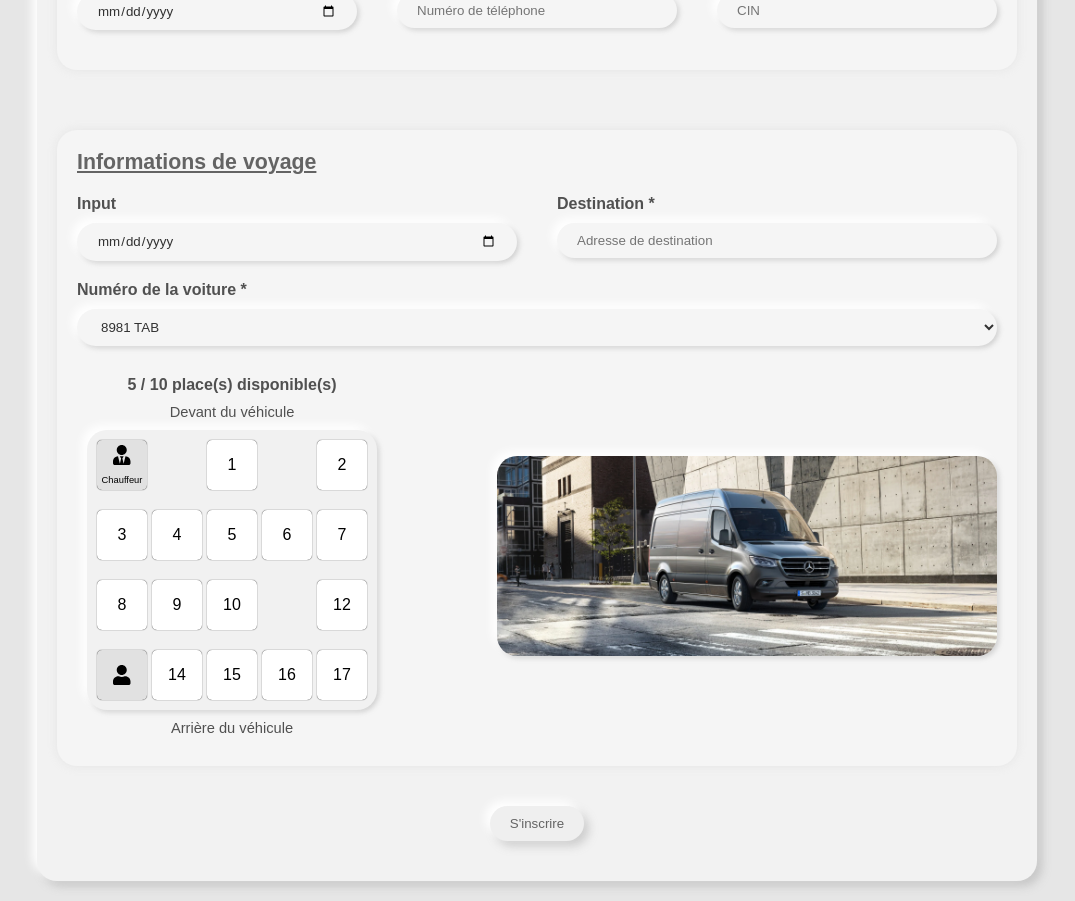
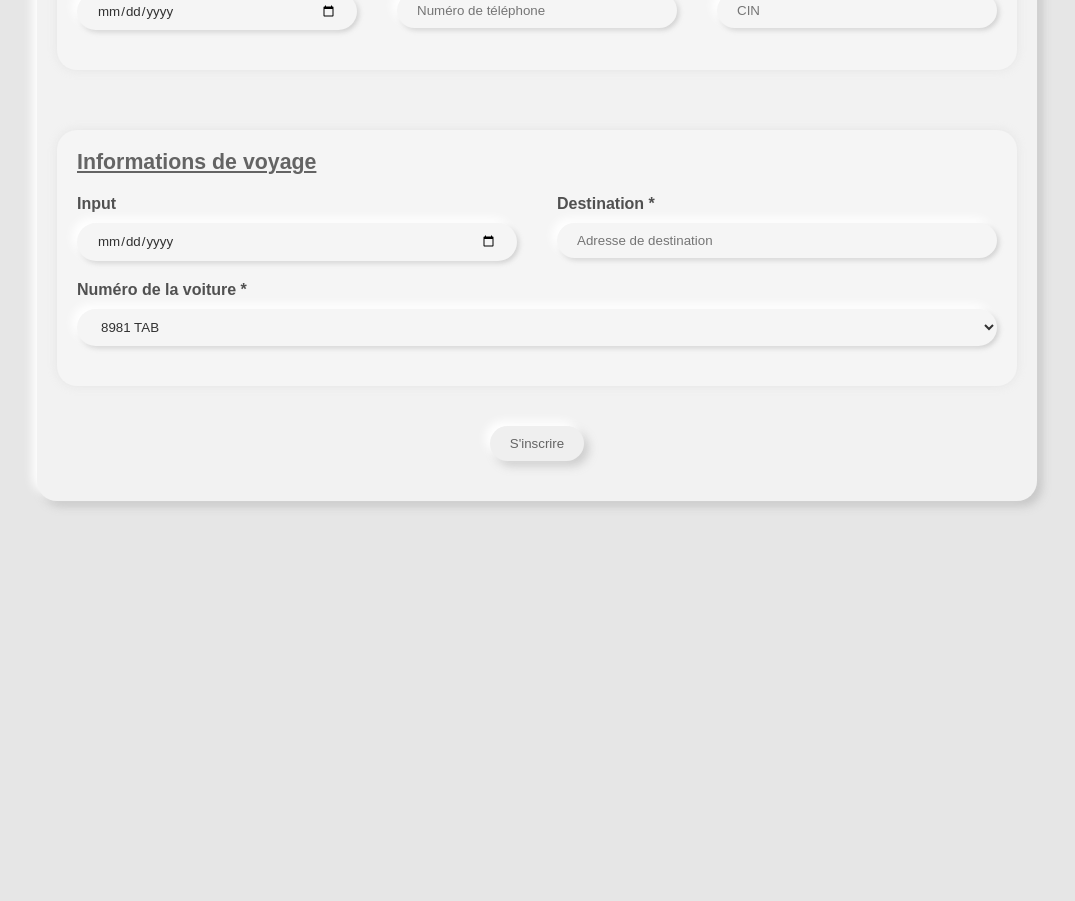
Before and after one commit to Manjaka13/manifold, a React (Create React App) app: page / in a window 1280 px wide. Shown: the part 300-1201 px from the top of the page, without its empty margins (103-1178 px from the left). After the commit the page ends 821 px from the top, so only its background shows below. Built offline with nearby package versions, Linux system fonts and the light colour scheme.

Commit message:
css fix and car seat selection functionnality

```diff
--- a/src/components/App.tsx
+++ b/src/components/App.tsx
@@ -81,7 +81,6 @@ export default function App(): JSX.Element {
 							name="phone"
 							placeholder="Numéro de téléphone"
 							label="Téléphone"
-							required
 							atInput={handleInput}
 						/>
 						{/* National ID number */}
@@ -132,12 +131,14 @@ export default function App(): JSX.Element {
 							</select>
 						</div>
 					</div> */}
-					<div className="group group-car">
-						<Car />
-						<figure className="car-image">
-							<img className="image" src="assets/car.webp" alt="Car representation" />
-						</figure>
-					</div>
+					{input.callingName && input.callingName.length > 0 && (
+						<div className="group group-car">
+							<Car callingName={input.callingName} />
+							<figure className="car-image">
+								<img className="image" src="assets/car.jpg" alt="Car representation" />
+							</figure>
+						</div>
+					)}
 				</div>
 
 				{/* Submit params */}
--- a/src/components/Car.tsx
+++ b/src/components/Car.tsx
@@ -9,24 +9,48 @@ import { v4 as uniqueKey } from "uuid";
 import { library } from "@fortawesome/fontawesome-svg-core";
 import { FontAwesomeIcon as Icon } from "@fortawesome/react-fontawesome";
 import { faUser, faUserTie } from "@fortawesome/free-solid-svg-icons";
+import { IPropsCar } from "../types";
 
 // Register our icons for later use
 library.add(faUser, faUserTie);
 
-const Car: React.FC = (): JSX.Element => {
-	let placeIndex = 0;
+const Car: React.FC<IPropsCar> = ({ callingName }): JSX.Element => {
 	// This represents the car places
-	const [places] = useState<Array<Array<string>>>([
+	const [seats, setSeats] = useState<Array<Array<string>>>([
 		["driver", "", ""],
 		["", "", "", "", ""],
 		["", "", "", "space", ""],
 		["Kanto", "", "", "", ""],
 	]);
+	const [selectedSeat, setSelectedSeat] = useState<Array<number>>([-1, -1]);
+
+	// Select a seat
+	const selectSeat = (position: Array<number>): void => {
+		setSeats((prevState: any) => {
+			let newState = [...prevState];
+			newState = newState.map((seatRow, keyI) => {
+				return seatRow.map((item: string, keyJ: number) =>
+					item === "userSeat"
+						? ""
+						: keyI === position[0] && keyJ === position[1]
+						? "userSeat"
+						: item
+				);
+			});
+			console.log(newState);
+			return newState;
+		});
+		console.log(position);
+
+		// console.log(selectedSeat);
+	};
 
 	// Map our places to JSX elements
-	const mappedPlaces = places.map((placesRow: Array<string>) => {
+	const mappedPlaces = seats.map((placesRow: Array<string>, key: number) => {
 		const arr: Array<JSX.Element> = [];
-		for (const place of placesRow) {
+		let i: number = key;
+		for (let j: number = 0; j < placesRow.length; j++) {
+			const place = placesRow[j];
 			switch (place) {
 				case "driver":
 					arr.push(
@@ -41,8 +65,31 @@ const Car: React.FC = (): JSX.Element => {
 					break;
 				case "":
 					arr.push(
-						<div className="place empty" key={uniqueKey()} title="Place libre">
-							<p className="index">{placeIndex}</p>
+						<div
+							className="place empty"
+							key={uniqueKey()}
+							title="Place libre"
+							onClick={() => {
+								const key = j;
+								selectSeat([i, key]);
+							}}
+						>
+							<p className="index">{j + 1}</p>
+						</div>
+					);
+					break;
+				case "userSeat":
+					arr.push(
+						<div
+							className="place user-seat"
+							key={uniqueKey()}
+							title={callingName}
+							onClick={() => {
+								const key = j;
+								selectSeat([i, key]);
+							}}
+						>
+							<Icon className="icon" icon="user" />
 						</div>
 					);
 					break;
@@ -53,8 +100,9 @@ const Car: React.FC = (): JSX.Element => {
 						</div>
 					);
 			}
-			placeIndex++;
+			// j++;
 		}
+
 		return (
 			<div className="row" key={uniqueKey()}>
 				{arr}
--- a/src/styles/App.scss
+++ b/src/styles/App.scss
@@ -24,7 +24,6 @@
 			width: 90%;
 			margin: 20px 40px;
 		}
-
 		@media only screen and (max-width: 800px) {
 			width: 100%;
 			margin: 0;
@@ -69,6 +68,12 @@
 		&:last-child {
 			margin-bottom: 20px;
 		}
+		@media only screen and (max-width: 400px) {
+			width: 100%;
+			margin: 0;
+			box-shadow: none;
+			background: transparent;
+		}
 	}
 
 	.car-image {
@@ -92,6 +97,9 @@
 		@media only screen and (max-width: 800px) {
 			width: calc(100% - 20px);
 		}
+		@media only screen and (max-width: 400px) {
+			width: 240px;
+		}
 	}
 
 	.group-car {
--- a/src/styles/Car.scss
+++ b/src/styles/Car.scss
@@ -7,6 +7,10 @@
 	flex-direction: column;
 	align-items: center;
 	width: 310px;
+
+	@media only screen and (max-width: 400px) {
+		width: 260px;
+	}
 
 	.car-box {
 		width: calc(100% - 40px);
@@ -34,17 +38,27 @@
 		flex-direction: column;
 		justify-content: center;
 		align-items: center;
-		@include transition;
 		background: white;
 		cursor: pointer;
+		@include transition;
 		&:hover {
 			background: rgb(245, 245, 245);
+		}
+		&:active {
+			box-shadow: 0px 0px 10px rgb(200, 200, 200) inset;
+		}
+		@media only screen and (max-width: 400px) {
+			width: 40px;
+			height: 40px;
 		}
 	}
 
 	.place-label {
 		font-size: 7pt;
 		padding: 10px 0 0 0;
+		@media only screen and (max-width: 400px) {
+			display: none;
+		}
 	}
 
 	.space {
@@ -75,11 +89,30 @@
 	}
 
 	.driver,
-	.person {
+	.person,
+	.user-seat {
 		background: rgb(225, 225, 225);
 		cursor: initial;
+		pointer-events: none;
 		&:hover {
 			background: rgb(225, 225, 225);
 		}
+		&:active {
+			box-shadow: 0px 0px 1px black;
+		}
+	}
+
+	.person,
+	.user-seat {
+		pointer-events: auto;
+	}
+
+	.user-seat {
+		cursor: pointer;
+		background: green;
+		color: white;
+		&:hover {
+			background: green;
+		}
 	}
 }
--- a/src/types/index.ts
+++ b/src/types/index.ts
@@ -35,3 +35,7 @@ export interface IPropsInput {
 	atInput?: Function | undefined;
 	list?: Array<string> | undefined;
 }
+
+export interface IPropsCar {
+	callingName?: string | undefined;
+}
```
